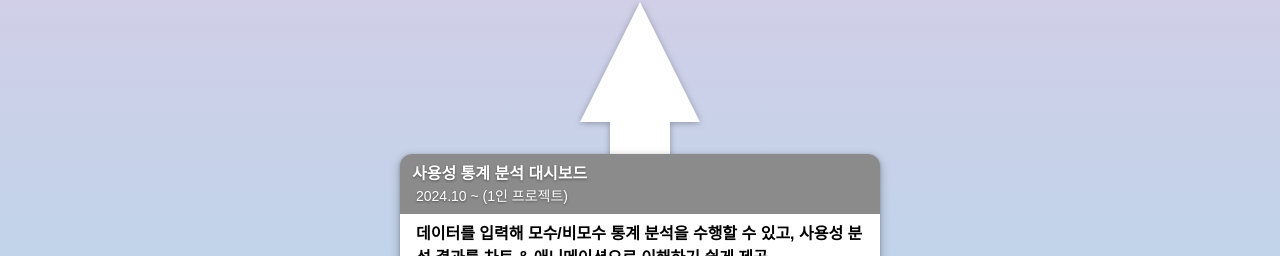
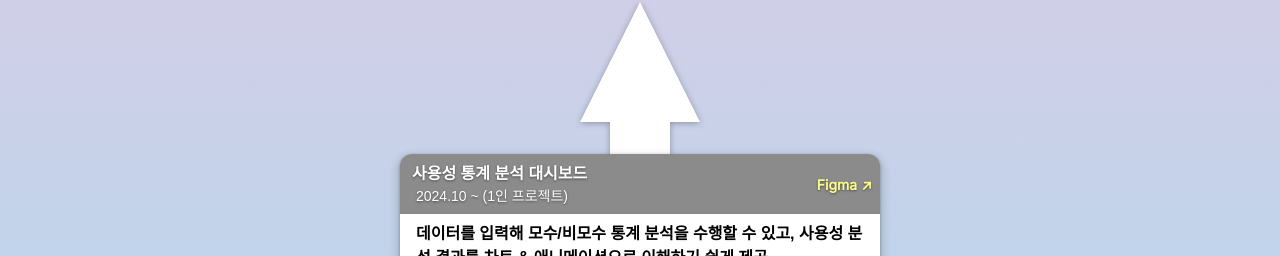
Before and after one commit to SimJaemoon/SimJaemoon.github.io, a Next.js app: page / in a window 1280 px wide. Shown: the part 799-1055 px from the top of the page. Built offline with nearby package versions, Linux system fonts and the light colour scheme; a web font is replaced by a local one.

Commit message:
config: Update data

```diff
--- a/src/utility/data.ts
+++ b/src/utility/data.ts
@@ -82,6 +82,8 @@ export const developProjectData: ProjectData[] = [
       'jStat',
       'Framer-Motion',
     ],
+    figmaURL:
+      'https://www.figma.com/design/ETCfSlv0NkIsBxYETQTLTa/%EC%9E%91%EC%97%85%EC%A4%91_usability-analysis-dashboard?node-id=0-1&t=Le9OQof0MuJpWGmK-1',
   },
   {
     title: 'Portfolio 반응형 웹사이트',
```
